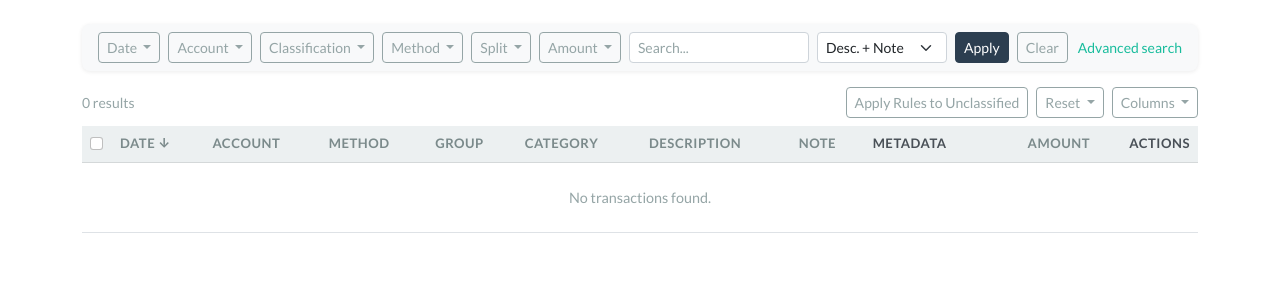
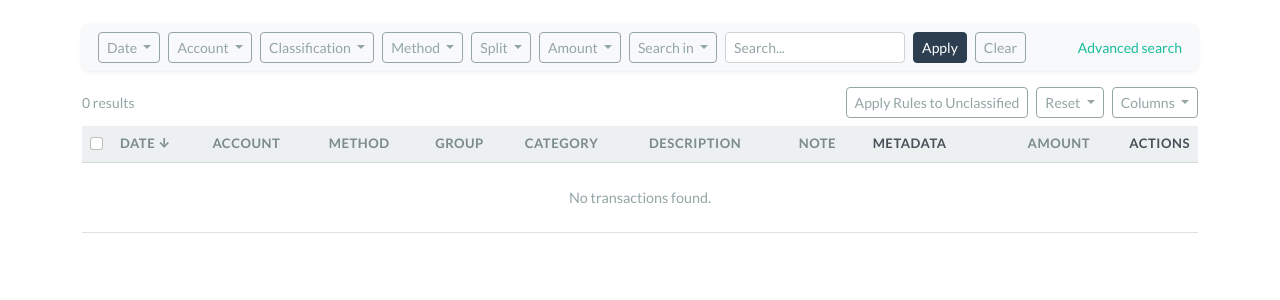
Before and after one commit to jcaraya93/ProjectFinance, a Django app: page /transactions/ in a window 1280 px wide. Shown: the part 72-372 px from the top of the page. Run offline with Django 5.2, Linux system fonts and the light colour scheme; the visitor is signed in with stand-in values (Sample User, id 1); data comes from the database, SQL or seed files in the repository; data that the repository does not hold is empty; some libraries are stand-ins or nearby versions.

Commit message:
Move search scope selector into a dropdown before the search field
Co-authored-by: Copilot <223556219+Copilot@users.noreply.github.com>

```diff
--- a/core/templates/core/transaction_list.html
+++ b/core/templates/core/transaction_list.html
@@ -131,14 +131,28 @@
             </div>
           </div>
         </div>
+        <div class="dropdown">
+          <button class="btn btn-sm btn-outline-secondary dropdown-toggle" type="button" data-bs-toggle="dropdown" data-bs-auto-close="outside">
+            Search in {% if search_in != 'both' %}<span class="badge bg-primary">1</span>{% endif %}
+          </button>
+          <div class="dropdown-menu p-2" style="min-width: 160px;">
+            <label class="dropdown-item d-flex align-items-center gap-2 px-2">
+              <input type="radio" name="search_in" value="both" class="form-check-input auto-submit" {% if search_in == 'both' %}checked{% endif %}>
+              Description + Note
+            </label>
+            <label class="dropdown-item d-flex align-items-center gap-2 px-2">
+              <input type="radio" name="search_in" value="description" class="form-check-input auto-submit" {% if search_in == 'description' %}checked{% endif %}>
+              Description
+            </label>
+            <label class="dropdown-item d-flex align-items-center gap-2 px-2">
+              <input type="radio" name="search_in" value="note" class="form-check-input auto-submit" {% if search_in == 'note' %}checked{% endif %}>
+              Note
+            </label>
+          </div>
+        </div>
         <input type="text" name="search"class="form-control form-control-sm" placeholder="Search..." value="{{ search }}"
                onkeydown="if(event.key==='Enter'){document.getElementById('filterForm').submit();}"
                onblur="if(this.value!=='{{ search }}'){document.getElementById('filterForm').submit();}" style="width: 180px;">
-        <select name="search_in" class="form-select form-select-sm" style="width: 130px;" title="Where the text search looks" onchange="document.getElementById('filterForm').submit();">
-          <option value="both" {% if search_in == 'both' %}selected{% endif %}>Desc. + Note</option>
-          <option value="description" {% if search_in == 'description' %}selected{% endif %}>Description</option>
-          <option value="note" {% if search_in == 'note' %}selected{% endif %}>Note</option>
-        </select>
         <button type="submit" class="btn btn-sm btn-primary">Apply</button>
         <a href="{% url 'core:transaction_list' %}" class="btn btn-outline-secondary btn-sm">Clear</a>
         <a href="#" class="small text-decoration-none ms-auto" data-bs-toggle="collapse" data-bs-target="#advancedSearch">
```
